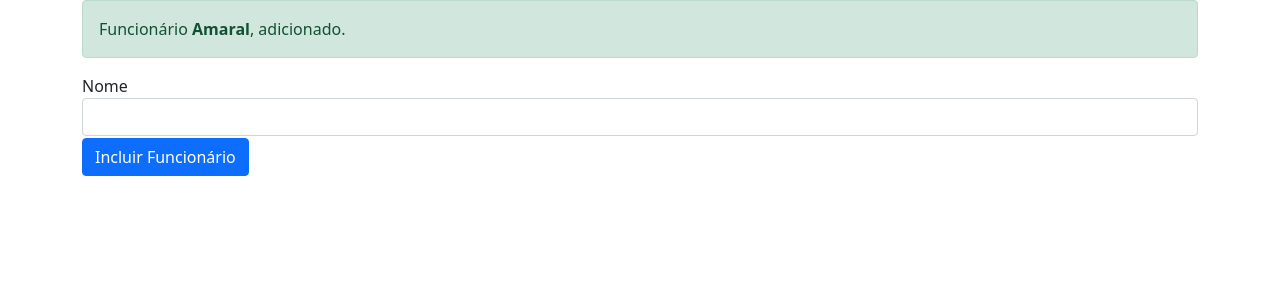
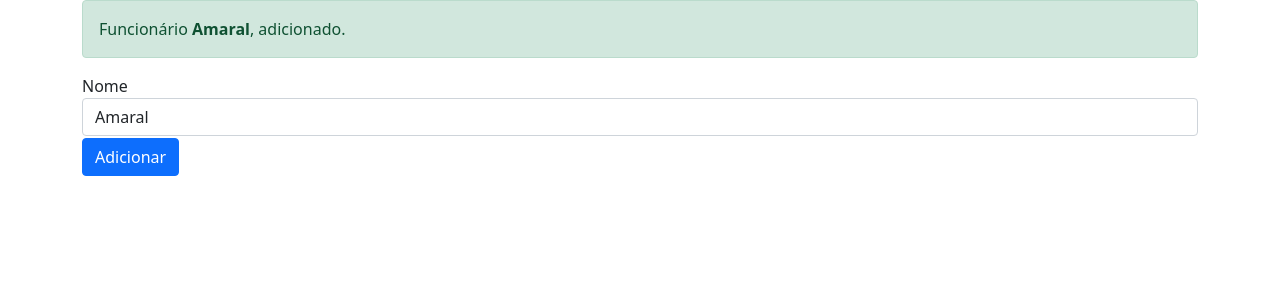
Before and after one commit to wbaamaral/angular-lab, an Angular app: page / in a window 1280 px wide. Shown: the top 300 px of the page. Built offline with nearby package versions, Linux system fonts and the light colour scheme.

Commit message:
Eventos angular - Utilizar propert bind - 006

```diff
--- a/src/app/eventos/eventos.component.html
+++ b/src/app/eventos/eventos.component.html
@@ -5,11 +5,12 @@
 
   <div class="form-group">
     <label>Nome</label>
-    <input type="text" class="form-control" #nomeInput>
+    <input type="text" class="form-control" #nomeInput (input)="alterar($event)" value={{nome}} >
   </div>
   <!--
     Template reference verbos
   -->
-  <button type="button" class="btn btn-primary h-space" (click)="alterarNome(nomeInput.value)">
-    Incluir Funcionário</button>
+  <button type="button" class="btn btn-primary h-space" (click)="alterarNome(nomeInput.value)"
+    bind-disabled="nome.length == 0">
+    Adicionar</button>
 </div>
--- a/src/app/eventos/eventos.component.ts
+++ b/src/app/eventos/eventos.component.ts
@@ -13,7 +13,11 @@ export class EventosComponent implements OnInit {
   ngOnInit(): void {
   }
 
-  alterarNome( parametro: string){
-     this.nome = parametro;
+  alterar(parametro: any) {
+    this.nome = parametro.target.value;
+  }
+
+  alterarNome(parametro: string) {
+    this.nome = parametro;
   }
 }
```
